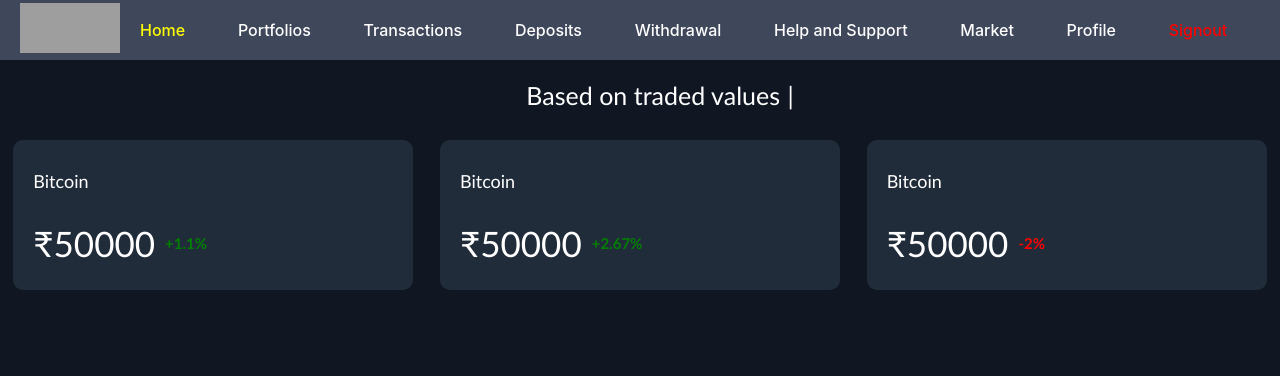
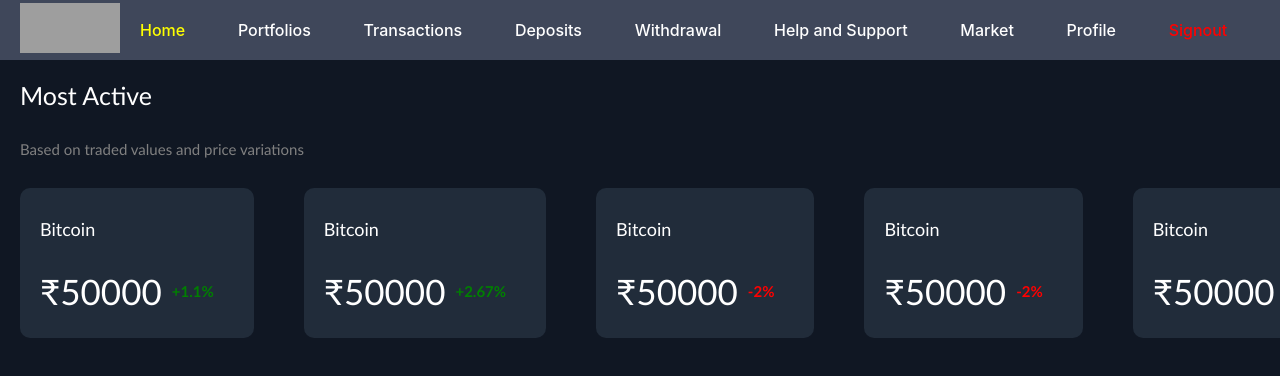
Before and after one commit to BiswayanMazumder/CryptoBase, a React (Create React App) app in the folder crypto-webpage/: page /home in a window 1280 px wide. Shown: the top 376 px of the page. Built offline with nearby package versions, Linux system fonts and the light colour scheme; no server answers; sample sign-in values are in the browser's storage; grey boxes are pictures that could not be loaded.

Commit message:
UI Changes

```diff
--- a/crypto-webpage/src/App.css
+++ b/crypto-webpage/src/App.css
@@ -875,29 +875,36 @@ html {
   font-weight: 500;
   font-family: 'Gill Sans', 'Gill Sans MT', Calibri, 'Trebuchet MS', sans-serif;
   color:white;
-  justify-content: center;
-  align-items: center;
-  text-align: center;
+  justify-content: start;
+  align-items: start;
+  text-align: start;
+  color: white;
 }
 .wodklkf{
   position: relative;
   top: 50px;
   display: flex;
   flex-direction: row;
-  flex-wrap: wrap;
-  justify-content: space-around;
+  /* flex-wrap: wrap; */
+  justify-content: space-evenly;
   /* gap: 10px; */
   /* padding:10px; */
-  /* gap: 10px; */
+  gap: 50px;
   align-items: start;
-  overflow-x: auto; /* Allow horizontal scrolling */
-  white-space: nowrap; /* Prevent wrapping of child elements */
+  overflow-x: auto;
+  white-space: nowrap;
+  text-decoration: none;
+  color: white;
+}
+.wodklkf::-webkit-scrollbar{
+  display: none;
 }
 .currencyname{
   position: relative;
   top: 20%;
   padding-left: 20px;
   font-size: 18px;
+  padding-right: 20px;
   font-family: 'Gill Sans', 'Gill Sans MT', Calibri, 'Trebuchet MS', sans-serif;
   font-weight: 500;
 }
@@ -922,5 +929,6 @@ html {
 @media screen and (max-width:740px) {
   .wodklkf{
     gap: 10px;
+    flex-wrap: wrap;
   }
 }
--- a/crypto-webpage/src/Logged in page/homepage.jsx
+++ b/crypto-webpage/src/Logged in page/homepage.jsx
@@ -83,17 +83,13 @@ export default function Homepage() {
                     </div>
                 </div>
                 <div className="kjdfmdkfm">
-                <Typewriter
-                                    options={{
-                                        strings: ['Most Active','Based on traded values and price variations'],
-                                        autoStart: true,
-                                        loop: true,
-                                        cursor: '|',
-                                        delay: 75,
-                                    }}
-                                />
+                Most Active
+                <br /><br />
+                <div className="kjdef" style={{color:'grey',fontWeight:'300',fontSize:'15px'}}>
+                Based on traded values and price variations
                 </div>
-                <div className="wodklkf" style={{ position: "relative", top: "50px" }}>
+                </div>
+                <div className="wodklkf" style={{ position: "relative", top: "50px",paddingLeft:'20px',paddingRight:'20px' }}>
                     <div className="hffndjjhjh">
                         <div className="currencyname">
                             Bitcoin
@@ -102,6 +98,12 @@ export default function Homepage() {
                             ₹50000
                             <div className="values" style={{color: value[0]>0?'green':'red',fontWeight:'600'}}>
                                 {value[0]>0?'+'+value[0]:value[0]}%
+                            </div>
+                            <div className="currencyprice">
+
+                            </div>
+                            <div className="currencyprice">
+
                             </div>
                         </div>
                     </div>
@@ -114,6 +116,12 @@ export default function Homepage() {
                             <div className="values" style={{color: value[1]>0?'green':'red',fontWeight:'600'}}>
                                 {value[1]>0?'+'+value[1]:value[1]}%
                             </div>
+                            <div className="currencyprice">
+
+                            </div>
+                            <div className="currencyprice">
+
+                            </div>
                         </div>
                     </div>
                     <div className="hffndjjhjh">
@@ -125,9 +133,99 @@ export default function Homepage() {
                             <div className="values" style={{color: value[2]>0?'green':'red',fontWeight:'600'}}>
                                 {value[2]>0?'+'+value[2]:value[2]}%
                             </div>
+                            <div className="currencyprice">
+
+                            </div>
+                            <div className="currencyprice">
+
+                            </div>
                         </div>
                     </div>
+                    <div className="hffndjjhjh">
+                        <div className="currencyname">
+                            Bitcoin
+                        </div>
+                        <div className="currencyprice">
+                            ₹50000
+                            <div className="values" style={{color: value[2]>0?'green':'red',fontWeight:'600'}}>
+                                {value[2]>0?'+'+value[2]:value[2]}%
+                            </div>
+                            <div className="currencyprice">
 
+                            </div>
+                            <div className="currencyprice">
+
+                            </div>
+                        </div>
+                    </div>
+                    <div className="hffndjjhjh">
+                        <div className="currencyname">
+                            Bitcoin
+                        </div>
+                        <div className="currencyprice">
+                            ₹50000
+                            <div className="values" style={{color: value[2]>0?'green':'red',fontWeight:'600'}}>
+                                {value[2]>0?'+'+value[2]:value[2]}%
+                            </div>
+                            <div className="currencyprice">
+
+                            </div>
+                            <div className="currencyprice">
+
+                            </div>
+                        </div>
+                    </div>
+                    <div className="hffndjjhjh">
+                        <div className="currencyname">
+                            Bitcoin
+                        </div>
+                        <div className="currencyprice">
+                            ₹50000
+                            <div className="values" style={{color: value[2]>0?'green':'red',fontWeight:'600'}}>
+                                {value[2]>0?'+'+value[2]:value[2]}%
+                            </div>
+                            <div className="currencyprice">
+
+                            </div>
+                            <div className="currencyprice">
+
+                            </div>
+                        </div>
+                    </div>
+                    <div className="hffndjjhjh">
+                        <div className="currencyname">
+                            Bitcoin
+                        </div>
+                        <div className="currencyprice">
+                            ₹50000
+                            <div className="values" style={{color: value[2]>0?'green':'red',fontWeight:'600'}}>
+                                {value[2]>0?'+'+value[2]:value[2]}%
+                            </div>
+                            <div className="currencyprice">
+
+                            </div>
+                            <div className="currencyprice">
+
+                            </div>
+                        </div>
+                    </div>
+                    <div className="hffndjjhjh">
+                        <div className="currencyname">
+                            Bitcoin
+                        </div>
+                        <div className="currencyprice">
+                            ₹50000
+                            <div className="values" style={{color: value[2]>0?'green':'red',fontWeight:'600'}}>
+                                {value[2]>0?'+'+value[2]:value[2]}%
+                            </div>
+                            <div className="currencyprice">
+
+                            </div>
+                            <div className="currencyprice">
+
+                            </div>
+                        </div>
+                    </div>
                 </div>
             </div>
         </>
```
